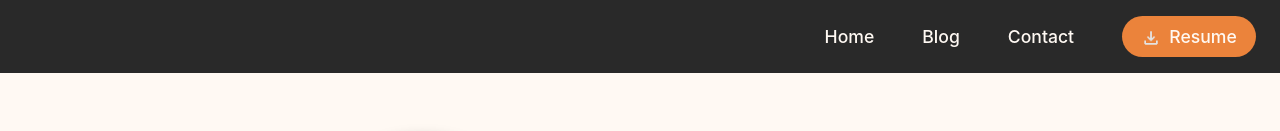
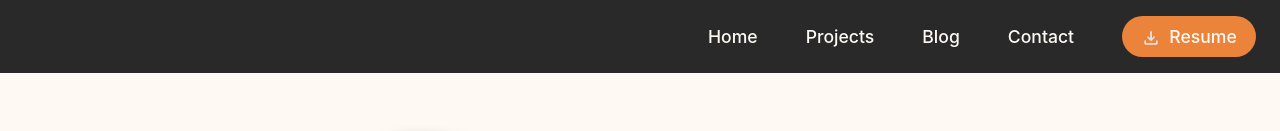
Before and after one commit to jgoodnight72/Portfolio, a React (Create React App) app in the folder frontend/: page / in a window 1280 px wide. Shown: the top 131 px of the page. Built offline with nearby package versions, Linux system fonts and the light colour scheme.

Commit message:
Re-add route and menu

```diff
--- a/frontend/src/App.js
+++ b/frontend/src/App.js
@@ -17,7 +17,7 @@
       <NavBar />
       <Routes>
         <Route path="/" element={<Home />} />
-        {/*<Route path="/projects" element={<Projects />} />*/}
+        <Route path="/projects" element={<Projects />} />
         <Route path="/blog" element={<Blog />} />
         <Route path="/blog/:id" element={<BlogDetail />} />
         <Route path="/contact" element={<Contact />} />
--- a/frontend/src/NavBar.js
+++ b/frontend/src/NavBar.js
@@ -7,7 +7,7 @@
     <nav className="navbar">
       <ul>
         <li><Link to="/">Home</Link></li>
-        {/* <li><Link to="/projects">Projects</Link></li> */}
+        <li><Link to="/projects">Projects</Link></li>
         <li><Link to="/blog">Blog</Link></li>
         <li><Link to="/contact">Contact</Link></li>
         <li>
```
